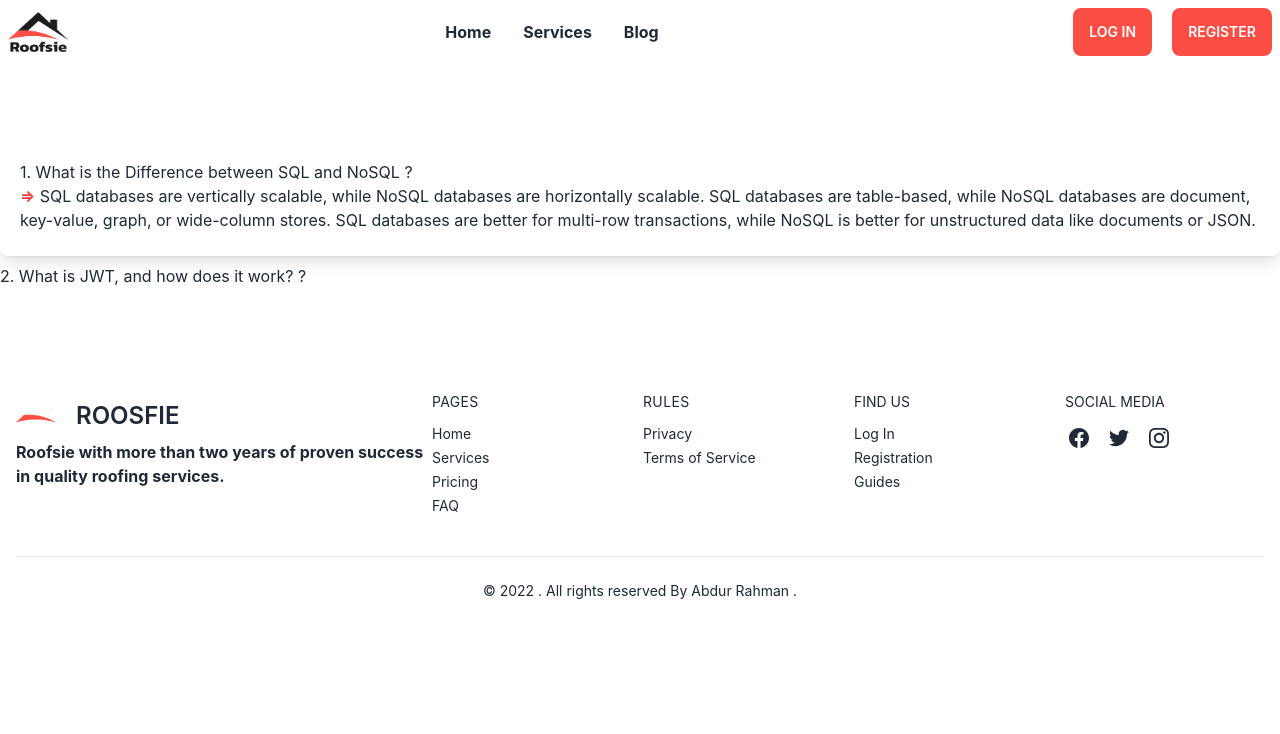
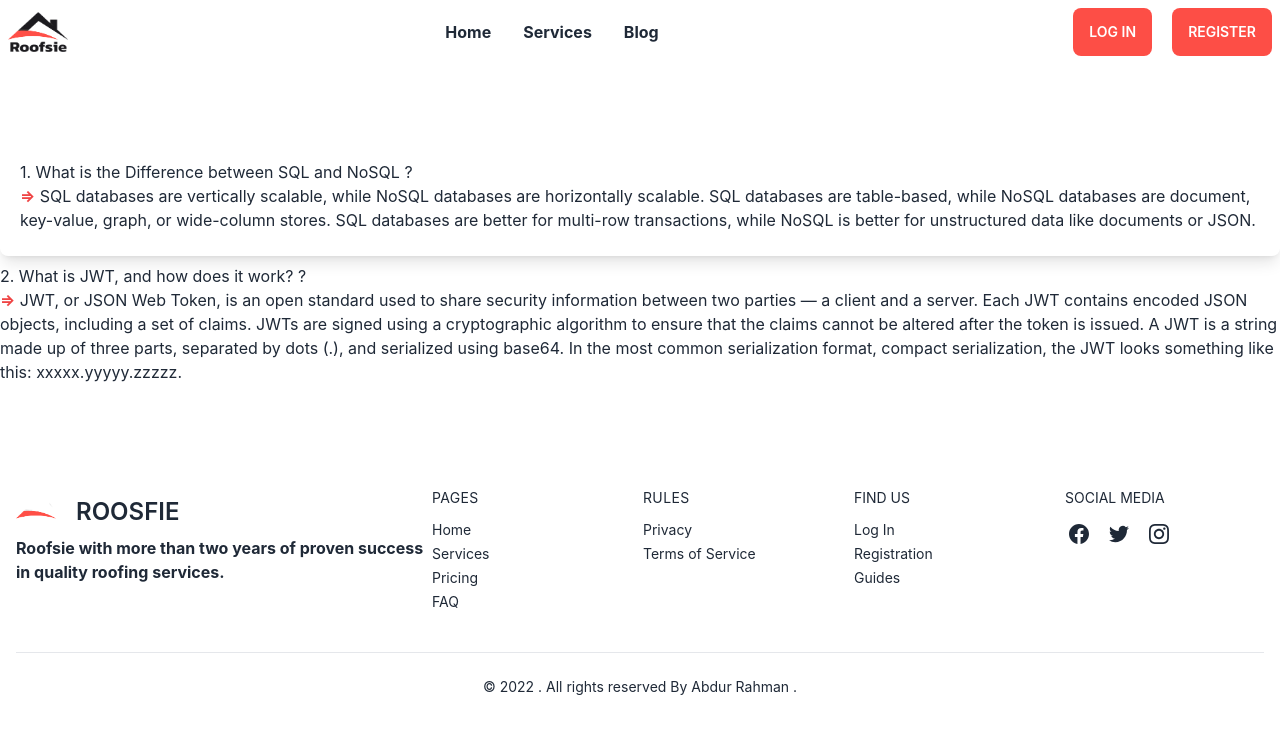
Before and after one commit to ariyanabdullah/Roofsie-service, a React (Create React App) app: page /blog in a window 1280 px wide. Shown: the top 734 px of the page. Built offline with nearby package versions, Linux system fonts and the light colour scheme; no server answers.

Commit message:
second answer added

```diff
--- a/src/Pages/Blog/Blog.js
+++ b/src/Pages/Blog/Blog.js
@@ -24,6 +24,18 @@ const Blog = () => {
 
         <div>
           <h1> 2. What is JWT, and how does it work? ?</h1>
+          <p>
+            {" "}
+            <span className="font-bold text-red-500">{"=>"}</span> JWT, or JSON
+            Web Token, is an open standard used to share security information
+            between two parties — a client and a server. Each JWT contains
+            encoded JSON objects, including a set of claims. JWTs are signed
+            using a cryptographic algorithm to ensure that the claims cannot be
+            altered after the token is issued. A JWT is a string made up of
+            three parts, separated by dots (.), and serialized using base64. In
+            the most common serialization format, compact serialization, the JWT
+            looks something like this: xxxxx.yyyyy.zzzzz.
+          </p>
         </div>
 
         {/* third question */}
```
